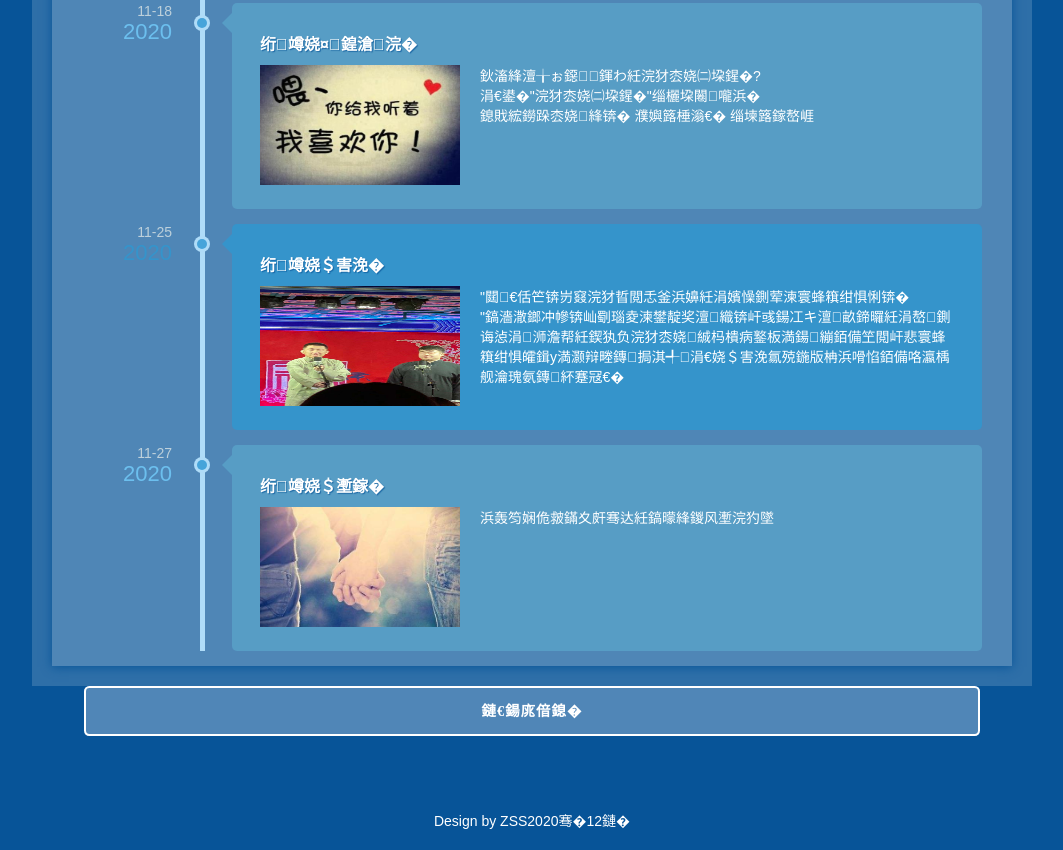
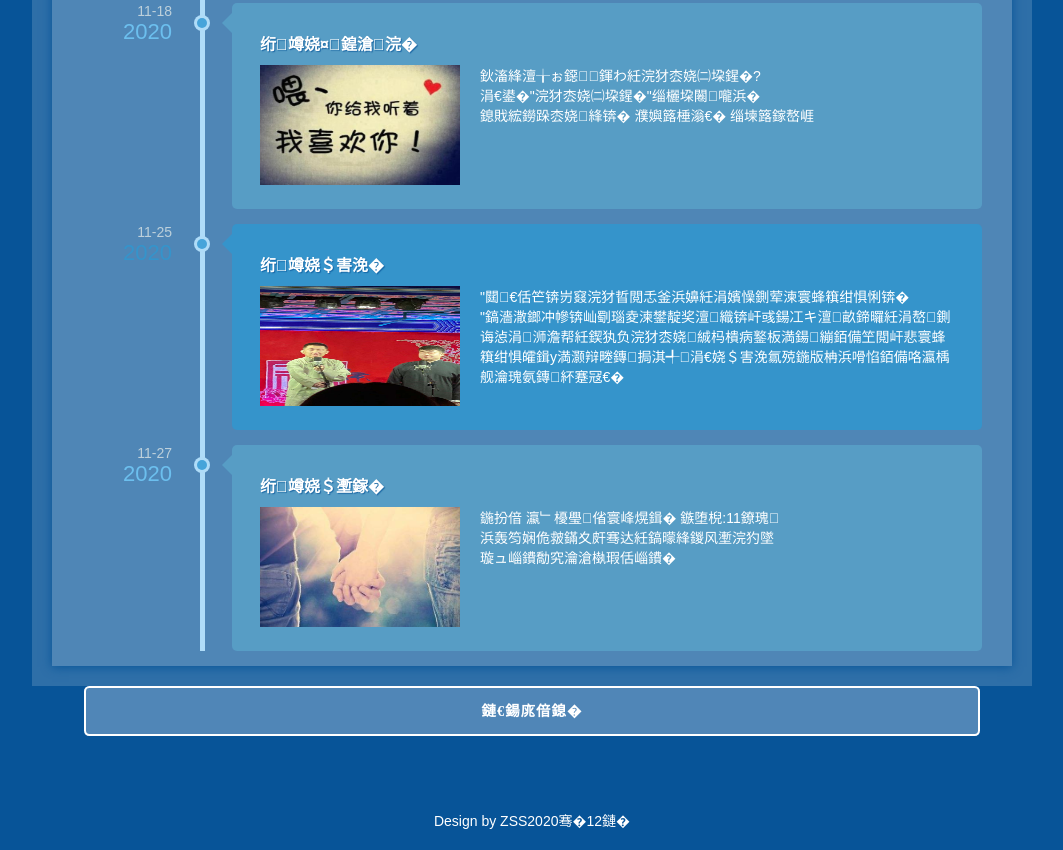
Before and after one commit to HaoranGuo713/HaoranGuo713, a plain HTML site: page index.html in a window 1280 px wide. Shown: the part 1966-2816 px from the top of the page, without its empty margins (108-1171 px from the left). Drawn offline with Linux system fonts and the light colour scheme.

Commit message:
Update index.html

```diff
--- a/index.html
+++ b/index.html
@@ -102,7 +102,7 @@
 						<div class="cbp_tmicon"></div>
 						<div class="cbp_tmlabel" data-scroll-reveal="enter right over 1s" >
 							<h2>第一次牵手</h2>
-							 <p><span class="blogpic"><a href="/"><img src="images/hand.jpg"></a></span>人不流氓枉少年，怕你冷牵你手</p>
+							 <p><span class="blogpic"><a href="/"><img src="images/hand.jpg"></a></span>地点 学院路肯德基前 时间:11点多 <br/>人不流氓枉少年，怕你冷牵你手 <br/>该占的便宜是要占的 </p>
 
 						</div>
 					</li>
```
